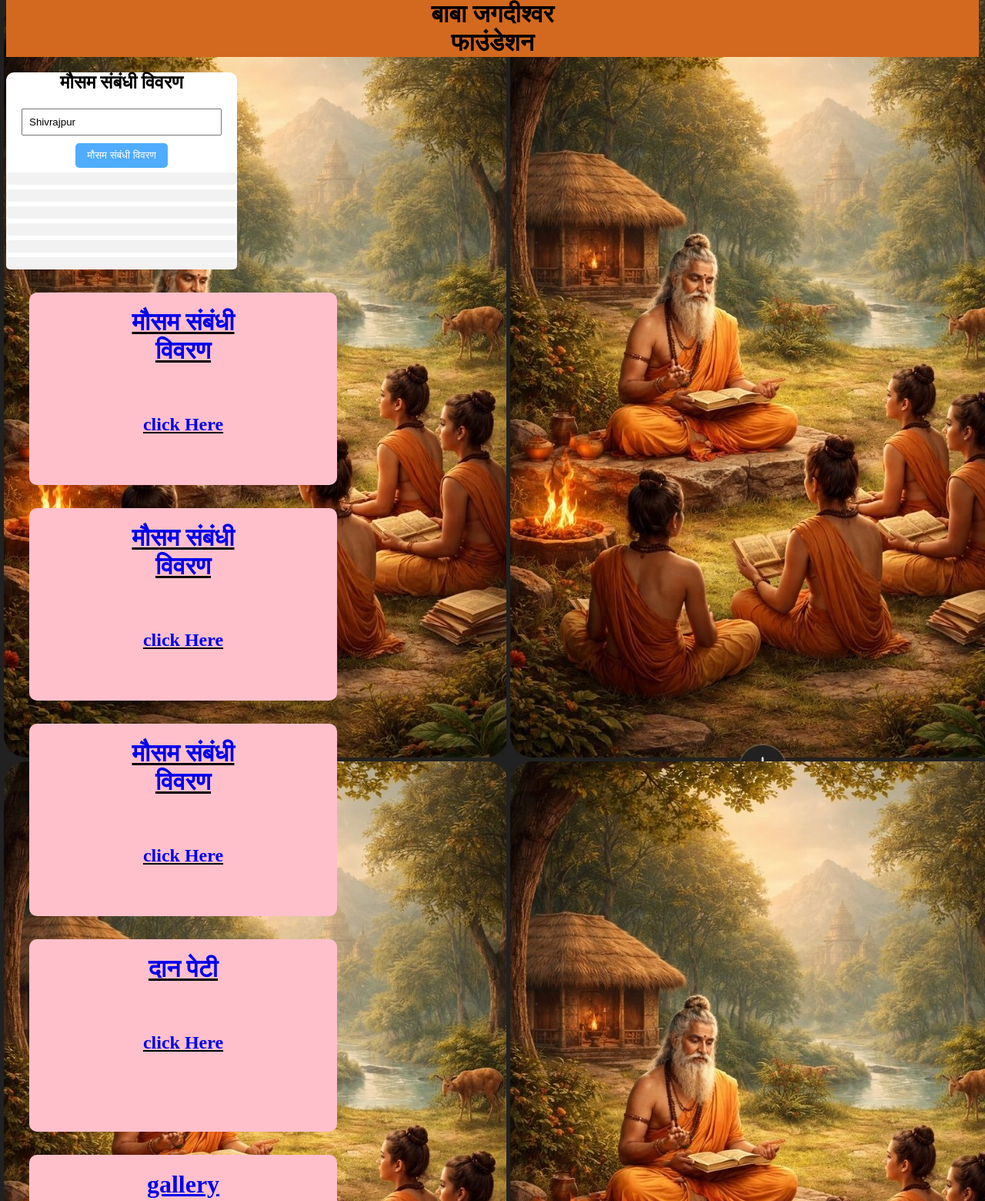
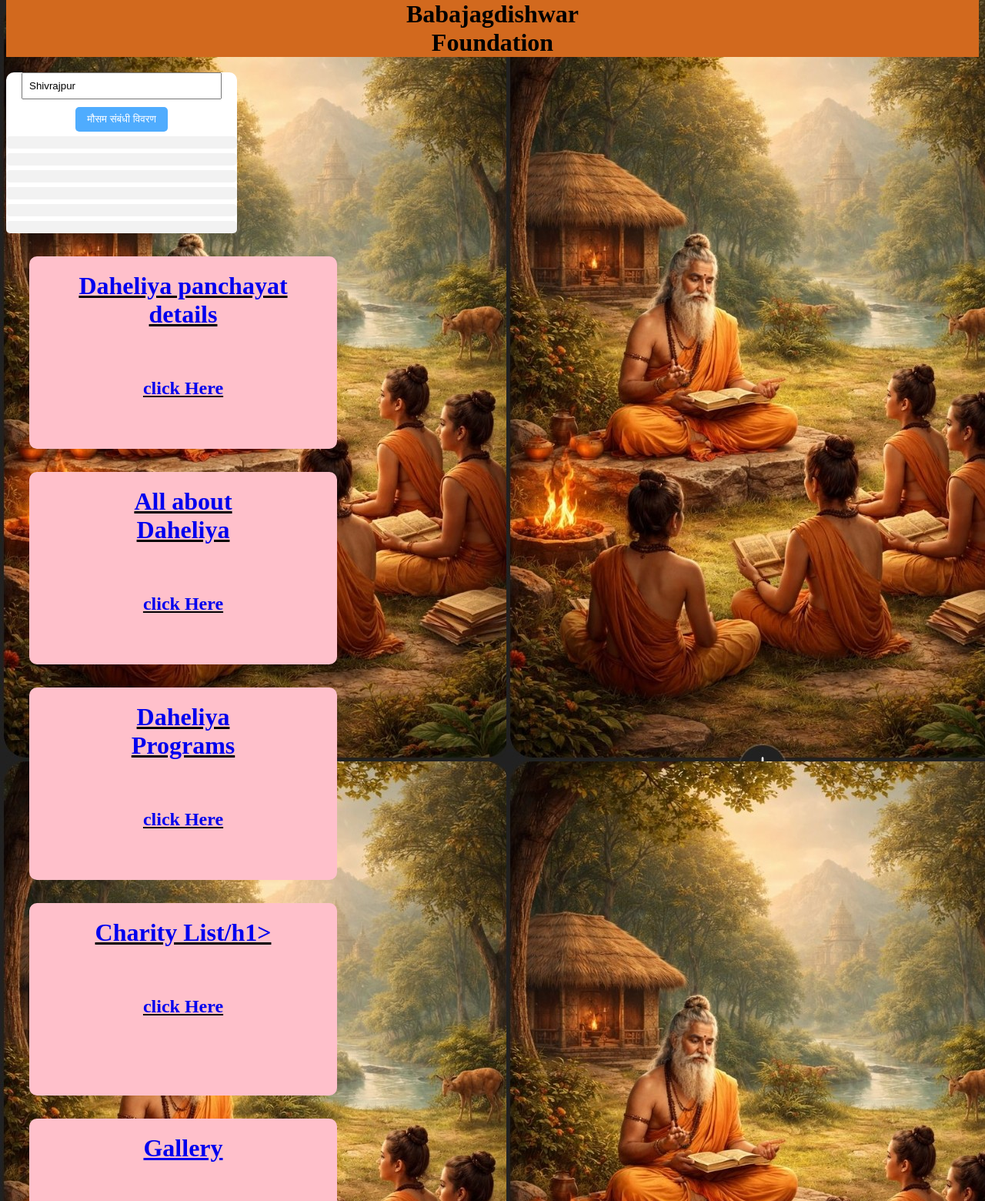
Before and after one commit to GaganDeepSingh333/baba-jagdishwar, a plain HTML site: page index.html in a window 1280 px wide. Shown: the top 1560 px of the page at 77% size. Drawn offline with Linux system fonts and the light colour scheme.

Commit message:
Update index.html

```diff
--- a/index.html
+++ b/index.html
@@ -30,11 +30,11 @@ function googleTranslateElementInit() {
 
          </div>
 
-        <h1> बाबा जगदीश्वर<br>फाउंडेशन</h1>
+        <h1> Babajagdishwar<br>Foundation</h1>
     </header>
 
     <div class="weather-container">
-    <h2> मौसम संबंधी विवरण</h2>
+    <h2></h2>
 
      <input type="text" id="city" placeholder="Enter city name" value="Shivrajpur">
     <button onclick="getWeather()">मौसम संबंधी विवरण</button>
@@ -52,7 +52,7 @@ function googleTranslateElementInit() {
         <a href="https://civicatlas.in/gram-panchayat-daheliya-72525" style="text-decoration-color: black;">
             <div class="product-container">
                 <div class="product-gallary">
-                    <h1> मौसम संबंधी <br>विवरण</h1>
+                    <h1> Daheliya panchayat<br>details</h1>
                 </div>
                 <p class="container-text"><b>click Here</b></p>
             </div>
@@ -61,7 +61,7 @@ function googleTranslateElementInit() {
             style="text-decoration-color: black;">
             <div class="product-container">
                 <div class="product-gallary">
-                    <h1>  मौसम संबंधी<br> विवरण <br></h1>
+                    <h1>  All about <br>Daheliya <br></h1>
                 </div>
                 <p class="container-text"><b>click Here</b></p>
             </div>
@@ -69,7 +69,7 @@ function googleTranslateElementInit() {
         <a href="programm.html" style="text-decoration-color: black;">
             <div class="product-container">
                 <div class="product-gallary">
-                    <h1> मौसम संबंधी<br> विवरण</h1>
+                    <h1> Daheliya<br>Programs</h1>
                 </div>
                 <p class="container-text"><b>click Here</b></p>
             </div>
@@ -77,7 +77,7 @@ function googleTranslateElementInit() {
         <a href="danlist.html" style="text-decoration-color: black;">
             <div class="product-container">
                 <div class="product-gallary">
-                    <h1>दान पेटी</h1>
+                    <h1>Charity List/h1>
                 </div>
                 <p class="container-text"><b>click Here</b></p>
             </div>
@@ -85,7 +85,7 @@ function googleTranslateElementInit() {
         <a href="gallery.html">
             <div class="product-container">
                 <div class="product-gallary">
-                    <h1> gallery</h1>
+                    <h1> Gallery</h1>
                 </div>
                 <p class="container-text"><b>click Here</b></p>
             </div>
```
